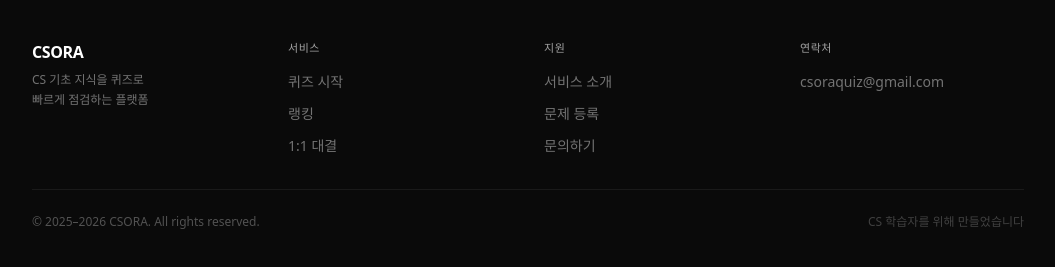
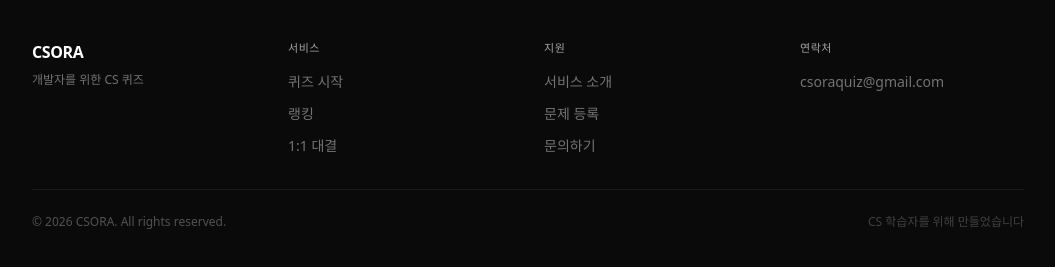
Before and after one commit to Kim-sangjae/cs-quiz, a Next.js app: page /about in a window 1280 px wide. Shown: the part 1890-2157 px from the top of the page, without its empty margins (112-1167 px from the left). Built offline with nearby package versions, Linux system fonts and the light colour scheme; no server answers.

Commit message:
fix: 푸터 저작권 2026으로, 한줄소개 간결하게 수정
Co-Authored-By: Claude Sonnet 4.6 <noreply@anthropic.com>

```diff
--- a/src/components/Footer.tsx
+++ b/src/components/Footer.tsx
@@ -8,7 +8,7 @@ export default function Footer() {
           <div className="col-span-2 md:col-span-1">
             <p className="text-white font-bold text-base tracking-tight mb-1.5">CSORA</p>
             <p className="text-neutral-500 text-xs leading-relaxed">
-              CS 기초 지식을 퀴즈로<br />빠르게 점검하는 플랫폼
+              개발자를 위한 CS 퀴즈
             </p>
           </div>
 
@@ -42,7 +42,7 @@ export default function Footer() {
         </div>
 
         <div className="border-t border-neutral-800/60 pt-6 flex flex-col sm:flex-row items-start sm:items-center justify-between gap-1.5">
-          <p className="text-neutral-600 text-xs">© 2025–2026 CSORA. All rights reserved.</p>
+          <p className="text-neutral-600 text-xs">© 2026 CSORA. All rights reserved.</p>
           <p className="text-neutral-700 text-xs">CS 학습자를 위해 만들었습니다</p>
         </div>
       </div>
```
